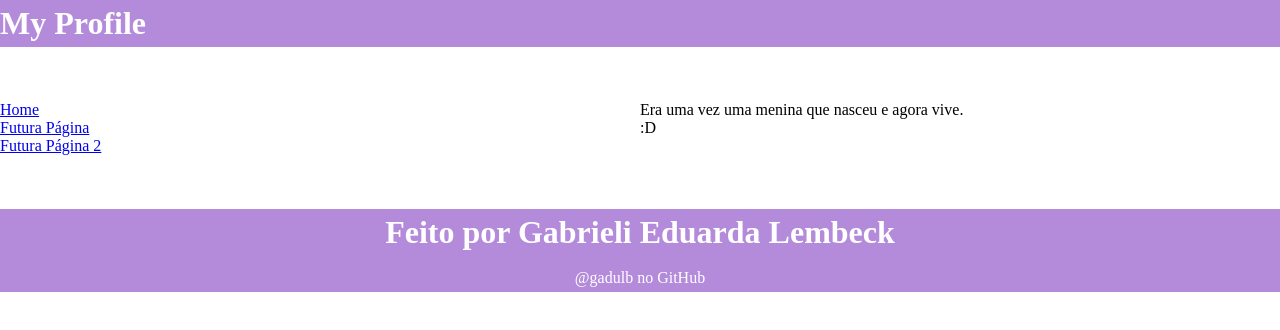
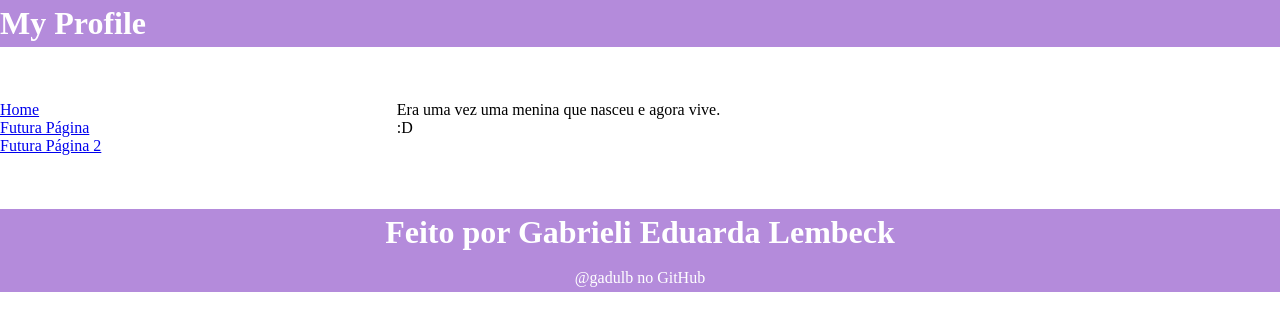
Before and after one commit to gadulb/myprofile, a plain HTML site: page index.html in a window 1280 px wide. Drawn offline with Linux system fonts and the light colour scheme.

Commit message:
arrumei dn21

```diff
--- a/index.html
+++ b/index.html
@@ -15,8 +15,7 @@
         }
         #conteudo {
             float: right;
-            width: 50%;
-            margin-left: 100px;
+            width: 69%;
         }
         footer {
             clear: both;
```
